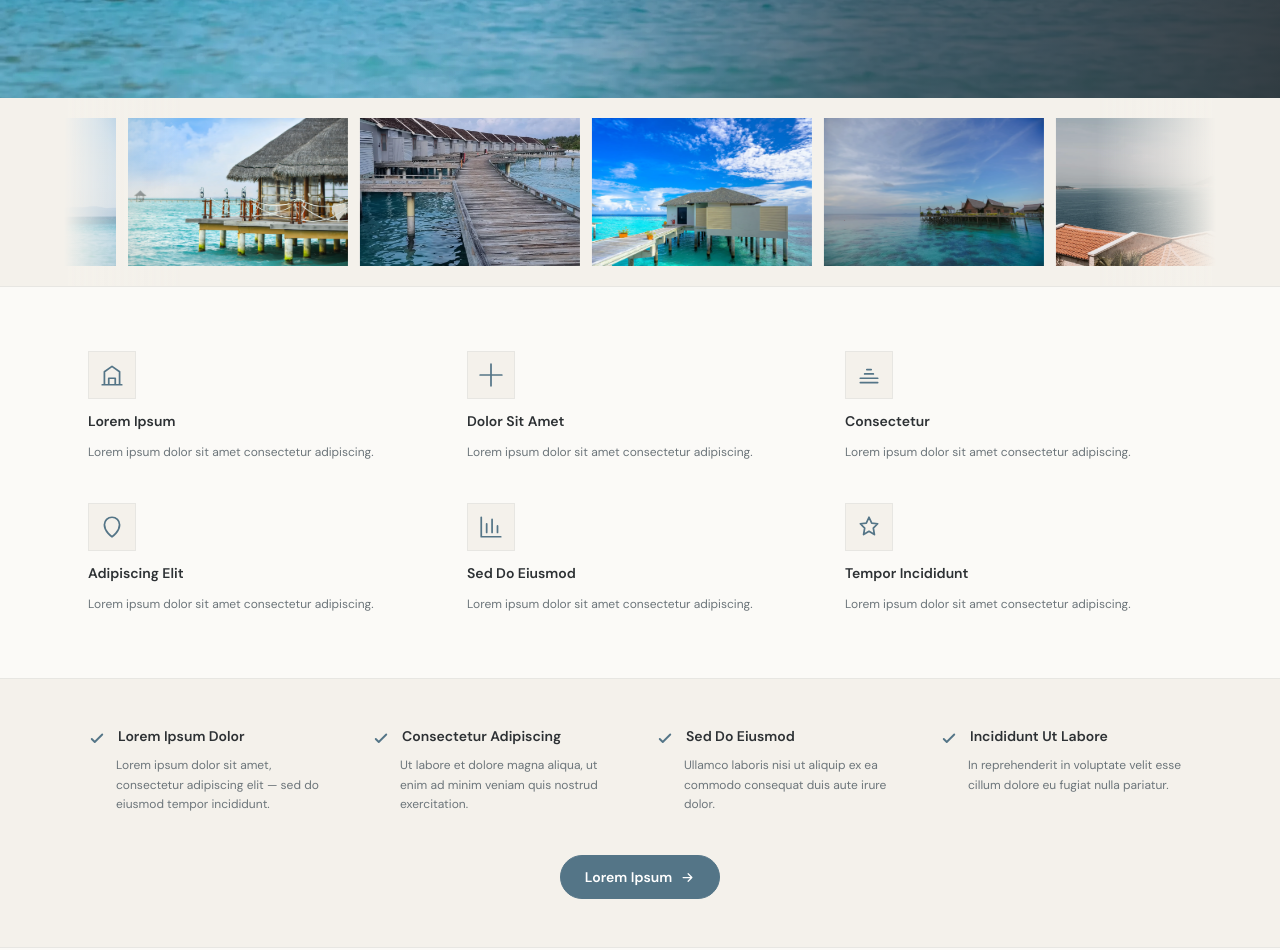
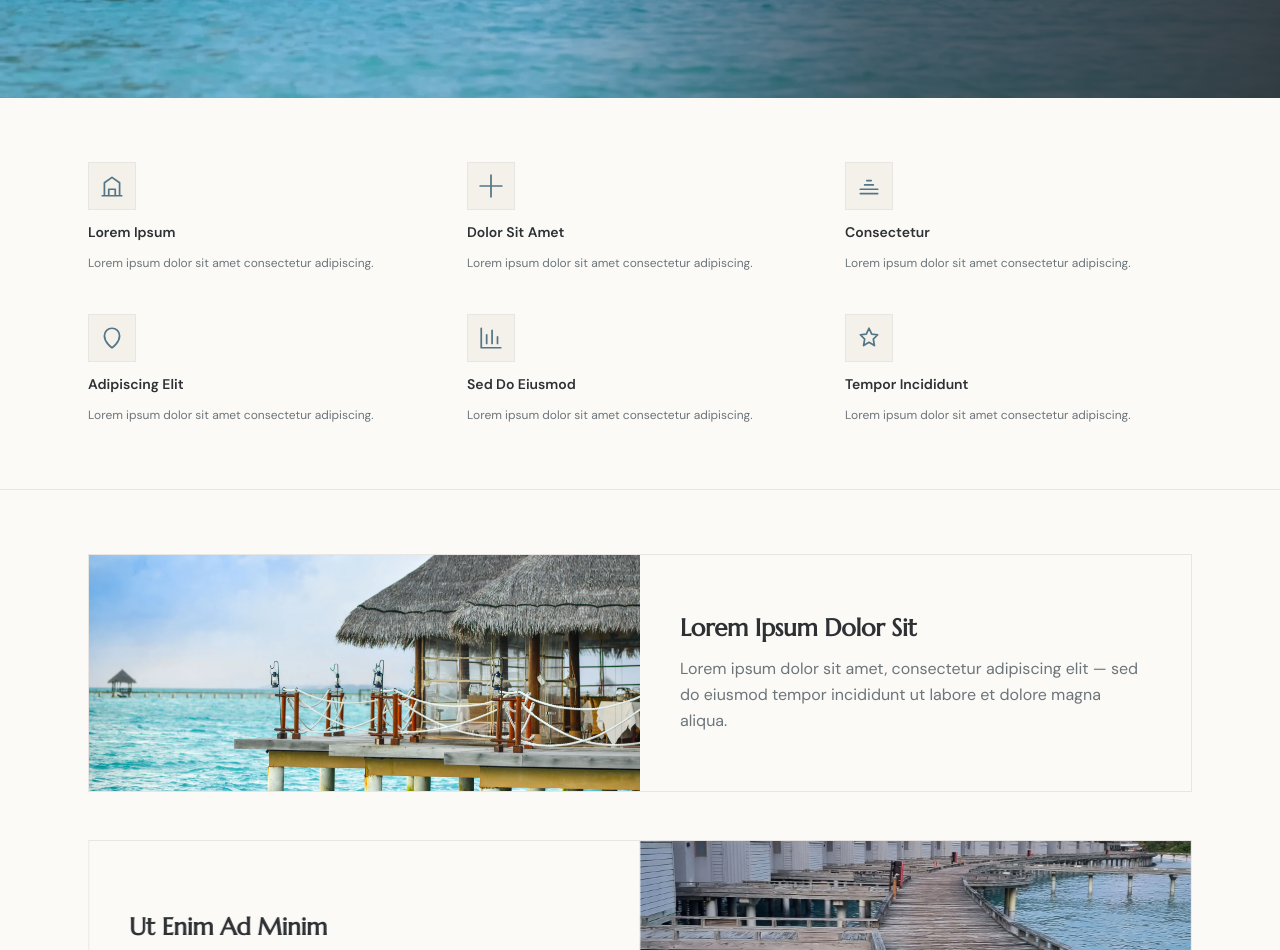
Before and after one commit to mmdscon/seeresidenz-ebreichsdorf, a Next.js app: page / in a window 1280 px wide. Shown: the part 1262-2212 px from the top of the page. Built offline with nearby package versions, Linux system fonts and the light colour scheme.

Commit message:
Add files via upload

```diff
--- a/src/app/page.tsx
+++ b/src/app/page.tsx
@@ -5,7 +5,6 @@ import Image from "next/image";
 import { Button } from "@/components/ui/Button";
 import Header from "@/components/ui/Header";
 import Quiz from "@/components/quiz";
-import { IMPRESSION_IMAGES } from "@/lib/images";
 
 const PRIMARY = "#547587";
 const TEXT = "#2D3134";
@@ -123,14 +122,6 @@ function AnimatedNumber({ target, suffix = '', decimals = 0 }: { target: number;
   return <span ref={ref}>{displayed}{suffix}</span>;
 }
 
-function IconCheck() {
-  return (
-    <svg width="18" height="18" viewBox="0 0 24 24" fill="none" aria-hidden="true" className="shrink-0 mt-[3px]">
-      <path d="M5 12l4 4 10-10" stroke={PRIMARY} strokeWidth="2.5" strokeLinecap="round" strokeLinejoin="round" />
-    </svg>
-  );
-}
-
 // ── Overlap Feature: Bild + weiße Text-Card, leicht überlappend ──
 function OverlapFeature({ image, alt, media, children, imgSide = "right" }: { image?: string; alt?: string; media?: React.ReactNode; children: React.ReactNode; imgSide?: "left" | "right" }) {
   const renderMedia = () =>
@@ -184,27 +175,6 @@ function QuizModal({ isOpen, onClose }: { isOpen: boolean; onClose: () => void }
         <Quiz onClose={onClose} />
       </div>
     </div>
-  );
-}
-// ── Hero Marquee ──
-function HeroMarquee() {
-  const images = IMPRESSION_IMAGES;
-  return (
-    <section className="w-full" style={{ backgroundColor: SECTION_BG, borderBottom: `1px solid ${DIVIDER}` }}>
-      <div className="mx-auto w-full max-w-6xl px-0" style={{ position: "relative", overflow: "hidden" }}>
-        <div style={{ position: "absolute", top: 0, left: 0, bottom: 0, width: "120px", zIndex: 2, background: `linear-gradient(to right, ${SECTION_BG} 0%, transparent 100%)`, pointerEvents: "none" }} />
-        <div style={{ position: "absolute", top: 0, right: 0, bottom: 0, width: "120px", zIndex: 2, background: `linear-gradient(to left, ${SECTION_BG} 0%, transparent 100%)`, pointerEvents: "none" }} />
-        <div style={{ display: "flex", gap: "12px", animation: "heroMarquee 32s linear infinite", width: "max-content", padding: "20px 0" }}>
-          {[...images, ...images].map((src, i) => (
-            <div key={i} style={{ width: "220px", height: "148px", flexShrink: 0, overflow: "hidden" }}>
-              {/* eslint-disable-next-line @next/next/no-img-element */}
-              <img src={src} alt="" style={{ width: "100%", height: "100%", objectFit: "cover", display: "block" }} />
-            </div>
-          ))}
-        </div>
-      </div>
-      <style>{`@keyframes heroMarquee{0%{transform:translateX(0)}100%{transform:translateX(-50%)}}`}</style>
-    </section>
   );
 }
 
@@ -302,11 +272,7 @@ function ImpressSection({ openQuiz }: { openQuiz: () => void }) {
         ))}
       </div>
 
-      <div className="mx-auto w-full max-w-6xl px-6 pb-16">
-        <div className="mt-8 flex justify-center">
-          <PillCTA onClick={openQuiz}>Lorem Ipsum Dolor</PillCTA>
-        </div>
-      </div>
+      <div className="mx-auto w-full max-w-6xl px-6 pb-16" />
     </section>
   );
 }
@@ -641,31 +607,6 @@ function ClosingSunriseSection({ openQuiz }: { openQuiz: () => void }) {
           background: "radial-gradient(ellipse at 50% 50%, rgba(249,214,92,0.16) 0%, rgba(249,214,92,0.08) 40%, rgba(249,214,92,0) 75%)",
         }}
       />
-      {/* feine konzentrische Ringe, weich ausgeblendet */}
-      <div
-        aria-hidden
-        className="pointer-events-none absolute left-1/2"
-        style={{
-          bottom: 0,
-          transform: "translate(-50%, 82%)",
-          width: "min(760px, 110vw)",
-          height: "min(760px, 110vw)",
-          borderRadius: "50%",
-          boxShadow: "0 0 0 1px rgba(232,178,58,0.16), 0 0 40px 6px rgba(232,178,58,0.06)",
-        }}
-      />
-      <div
-        aria-hidden
-        className="pointer-events-none absolute left-1/2"
-        style={{
-          bottom: 0,
-          transform: "translate(-50%, 82%)",
-          width: "min(940px, 135vw)",
-          height: "min(940px, 135vw)",
-          borderRadius: "50%",
-          boxShadow: "0 0 0 1px rgba(232,178,58,0.10), 0 0 60px 10px rgba(232,178,58,0.04)",
-        }}
-      />
       {/* Horizontlinie exakt am unteren Sektionsrand */}
       <div aria-hidden className="pointer-events-none absolute inset-x-0 bottom-0" style={{ height: "1px", background: "rgba(45,49,52,0.12)" }} />
     </section>
@@ -749,39 +690,11 @@ export default function Page() {
       {/* ÜBER UNS (gespiegelt, oben) */}
       <AboutSectionTop />
 
-      {/* HERO MARQUEE */}
-      <HeroMarquee />
-
       {/* FACTS GRID */}
       <FactsGrid />
 
-      {/* TRUST BAND */}
-      <section id="vorteile" className="w-full scroll-mt-20" style={{ backgroundColor: SECTION_BG, borderBottom: `1px solid ${DIVIDER}` }}>
-        <div className="reveal-right mx-auto w-full max-w-6xl px-6 py-12">
-          <div className="grid grid-cols-1 sm:grid-cols-2 lg:grid-cols-4 gap-8">
-            {[
-              { title: "Lorem Ipsum Dolor", text: "Lorem ipsum dolor sit amet, consectetur adipiscing elit — sed do eiusmod tempor incididunt." },
-              { title: "Consectetur Adipiscing", text: "Ut labore et dolore magna aliqua, ut enim ad minim veniam quis nostrud exercitation." },
-              { title: "Sed Do Eiusmod", text: "Ullamco laboris nisi ut aliquip ex ea commodo consequat duis aute irure dolor." },
-              { title: "Incididunt Ut Labore", text: "In reprehenderit in voluptate velit esse cillum dolore eu fugiat nulla pariatur." },
-            ].map((item, idx) => (
-              <div key={idx} className={`reveal-up reveal-delay-${idx + 1} flex flex-col gap-2`}>
-                <div className="flex items-start gap-3">
-                  <IconCheck />
-                  <p className="font-semibold text-sm leading-snug" style={{ color: TEXT }}>{item.title}</p>
-                </div>
-                <p className="text-xs leading-relaxed pl-7" style={{ color: TEXT_SECONDARY }}>{item.text}</p>
-              </div>
-            ))}
-          </div>
-          <div className="mt-10 flex flex-col items-start md:items-center md:justify-center reveal-up reveal-delay-4">
-            <Button onClick={openQuiz}>Lorem Ipsum</Button>
-          </div>
-        </div>
-      </section>
-
       {/* OBJEKT DETAIL */}
-      <section className="mx-auto w-full max-w-6xl px-6 py-16">
+      <section id="vorteile" className="mx-auto w-full max-w-6xl px-6 py-16 scroll-mt-20">
         <div className="flex flex-col gap-12">
           {[
             {
```
